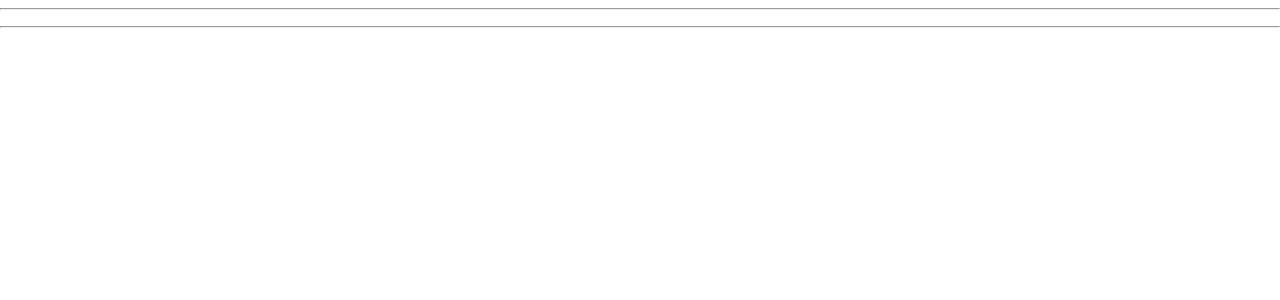
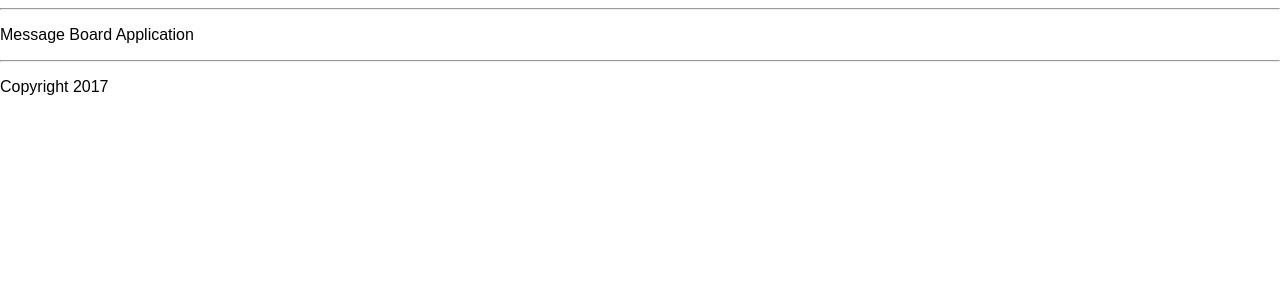
Before and after one commit to ericbastarache/message-board, a React (Create React App) app: page / in a window 1280 px wide. Shown: the top 300 px of the page. Built offline with nearby package versions, Linux system fonts and the light colour scheme.

Commit message:
Added props to header and footer components in main render file

```diff
--- a/src/App.js
+++ b/src/App.js
@@ -7,8 +7,8 @@ class App extends Component {
   render() {
     return (
       <div>
-        <Header />
-        <Footer />
+        <Header headerText="Message Board Application"/>
+        <Footer footerText="Copyright 2017"/>
       </div>
     );
   }
```
